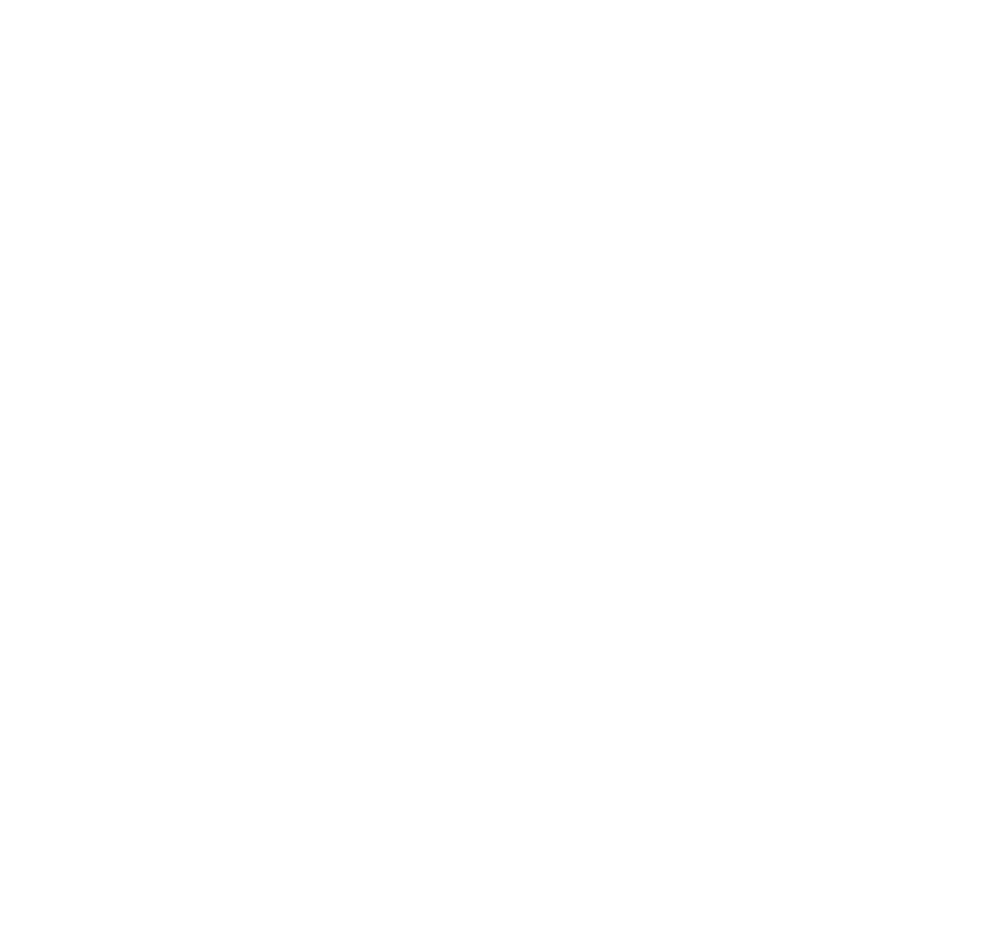
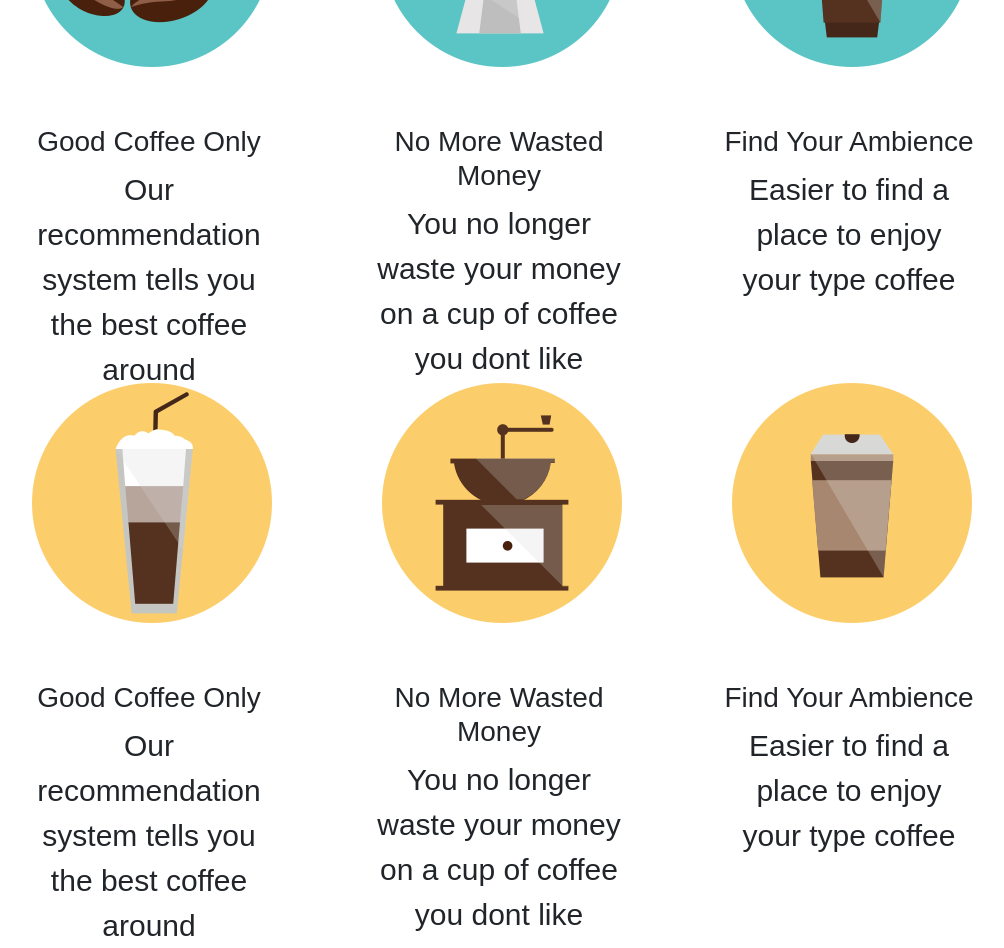
Before and after one commit to coffeenate-haku/frontend, a React (Create React App) app: page / in a window 1280 px wide. Shown: the part 1040-1988 px from the top of the page, without its empty margins (141-1145 px from the left). Before the commit the page ends 800 px from the top, so only its background shows below. Built offline with nearby package versions, Linux system fonts and the light colour scheme; a web font is replaced by a local one.

Commit message:
create content component

```diff
--- a/src/App.js
+++ b/src/App.js
@@ -1,12 +1,14 @@
 import React from "react";
 import Navigation from "../src/components/Navbar";
 import Jumbotron from "../src/components/Header";
+import Content from "../src/components/Content";
 
 function App() {
   return (
     <React.Fragment>
       <Navigation />
       <Jumbotron />
+      <Content />
     </React.Fragment>
   );
 }
--- /dev/null
+++ b/src/components/Content.js
@@ -0,0 +1,109 @@
+import React from "react";
+import How1 from "../assets/thumbnail/how-it-works1.png";
+import How2 from "../assets/thumbnail/how-it-works2.png";
+import How3 from "../assets/thumbnail/how-it-works3.png";
+import What1 from "../assets/thumbnail/what-is-1.png";
+import What2 from "../assets/thumbnail/what-is-2.png";
+import What3 from "../assets/thumbnail/what-is-3.png";
+
+const style = {
+  container: {
+    margin: "50px 0px"
+  },
+
+  heading: {
+    textAlign: "center"
+  },
+
+  content: {
+    display: "flex",
+    justifyContent: "center",
+    flexDirection: "row"
+  },
+
+  item: {
+    textAlign: "center",
+    width: "250px",
+    margin: "50px"
+  },
+
+  desc: {
+    marginTop: "50px",
+    display: "flex",
+    flexDirection: "column",
+    justifyContent: "space-between",
+    height: "150px"
+  },
+
+  paragraph: {
+    fontSize: "30px"
+  }
+};
+
+export default class Content extends React.Component {
+  render() {
+    return (
+      <div style={style.container}>
+        <h2 style={style.heading}>Why Coffeenate</h2>
+        <div style={style.content}>
+          <div style={style.item}>
+            <img src={How1} alt="" />
+            <div style={style.desc}>
+              <h3>Good Coffee Only</h3>
+              <p style={style.paragraph}>
+                Our recommendation system tells you the best coffee around
+              </p>
+            </div>
+          </div>
+          <div style={style.item}>
+            <img src={How2} alt="" />
+            <div style={style.desc}>
+              <h3>No More Wasted Money</h3>
+              <p style={style.paragraph}>
+                You no longer waste your money on a cup of coffee you dont like
+              </p>
+            </div>
+          </div>
+          <div style={style.item}>
+            <img src={How3} alt="" />
+            <div style={style.desc}>
+              <h3>Find Your Ambience</h3>
+              <p style={style.paragraph}>
+                Easier to find a place to enjoy your type coffee
+              </p>
+            </div>
+          </div>
+        </div>
+        <div style={style.content}>
+          <div style={style.item}>
+            <img src={What1} alt="" />
+            <div style={style.desc}>
+              <h3>Good Coffee Only</h3>
+              <p style={style.paragraph}>
+                Our recommendation system tells you the best coffee around
+              </p>
+            </div>
+          </div>
+          <div style={style.item}>
+            <img src={What2} alt="" />
+            <div style={style.desc}>
+              <h3>No More Wasted Money</h3>
+              <p style={style.paragraph}>
+                You no longer waste your money on a cup of coffee you dont like
+              </p>
+            </div>
+          </div>
+          <div style={style.item}>
+            <img src={What3} alt="" />
+            <div style={style.desc}>
+              <h3>Find Your Ambience</h3>
+              <p style={style.paragraph}>
+                Easier to find a place to enjoy your type coffee
+              </p>
+            </div>
+          </div>
+        </div>
+      </div>
+    );
+  }
+}
```
